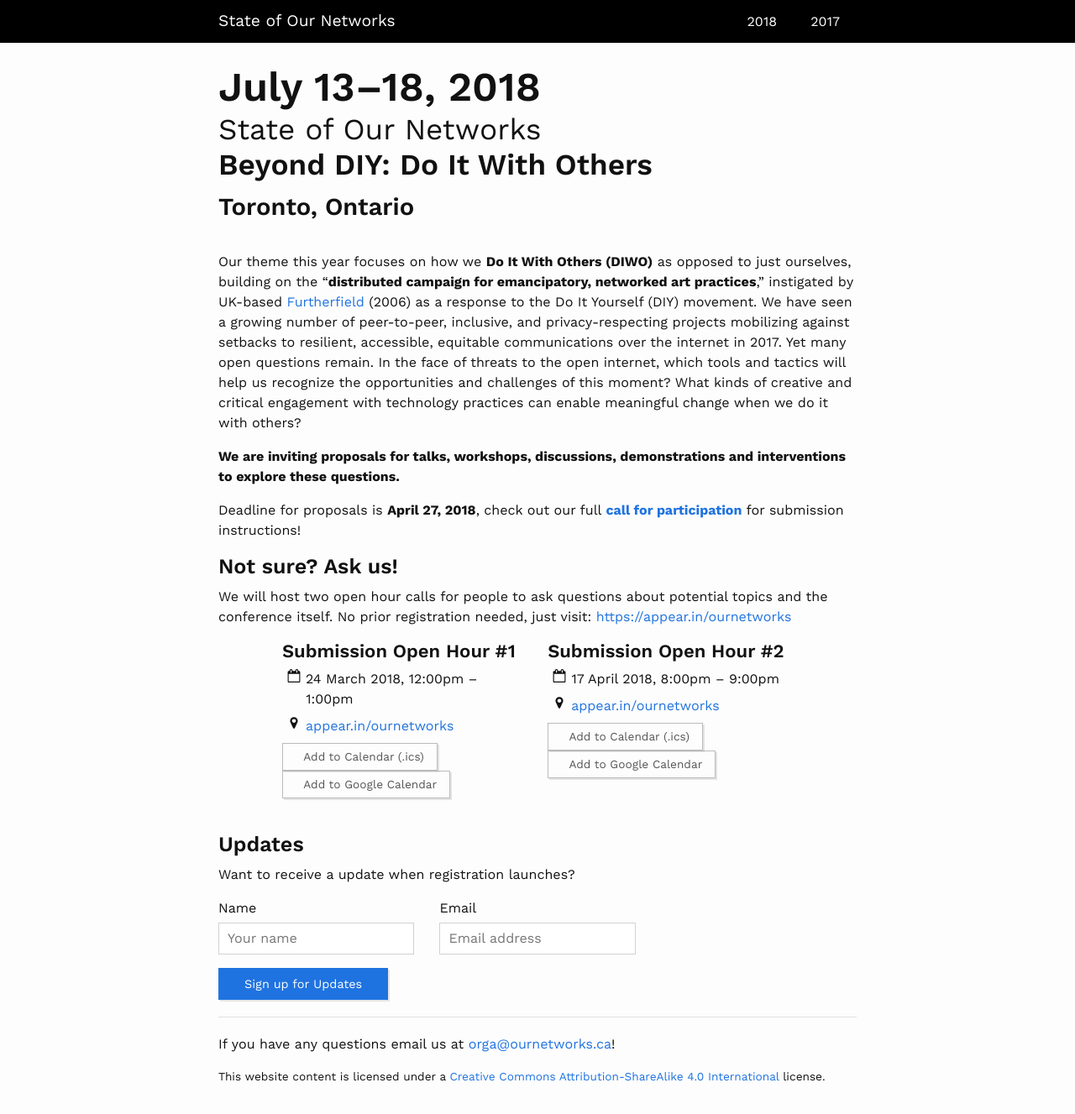
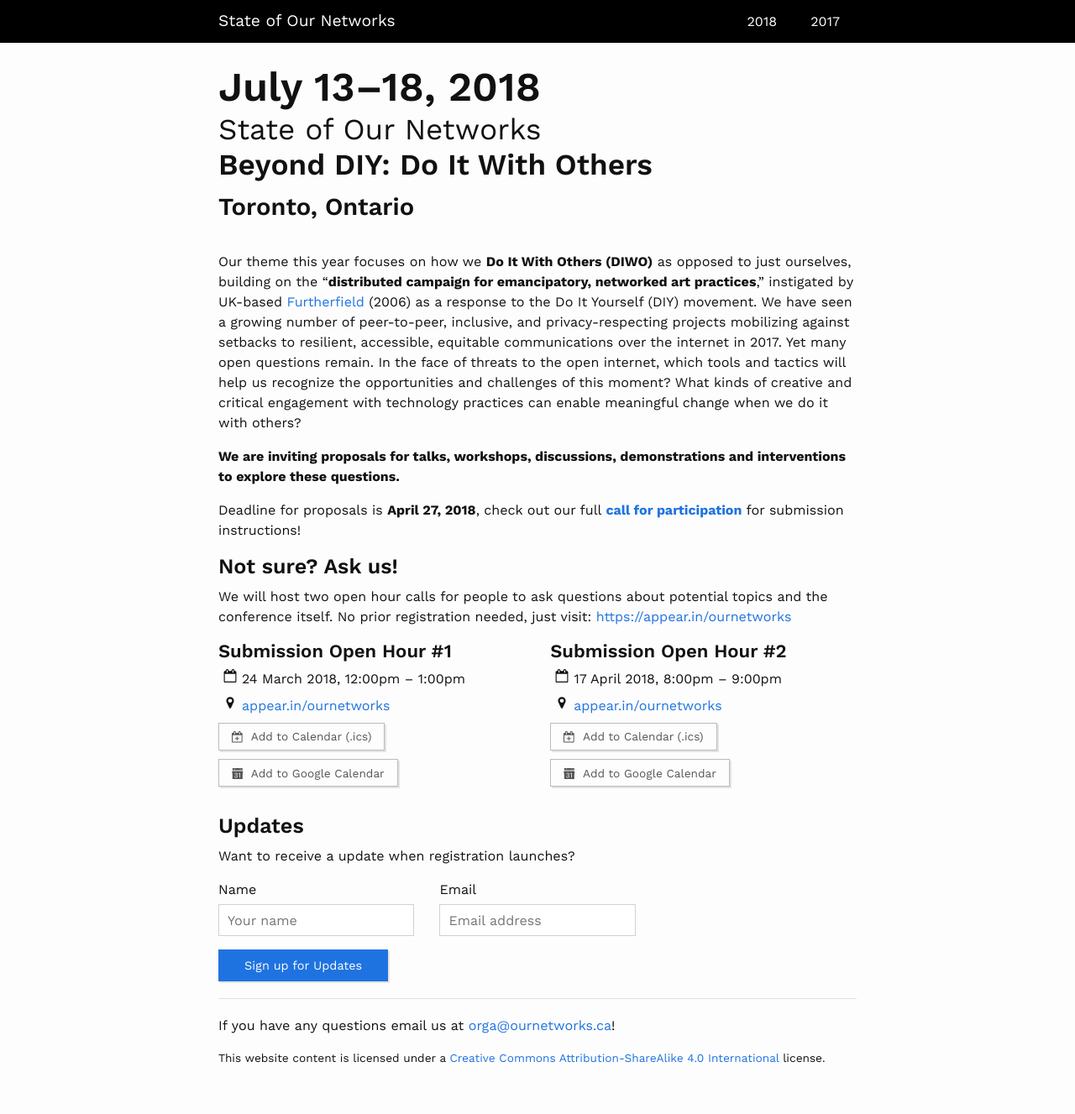
Before and after one commit to ournetworks/ournetworks.ca, a Jekyll site: the page built from index.md, in a window 1280 px wide and 1347 px high. Shown: the top 1327 px of the window at 84% size. Built offline with Jekyll 4.4.1, drawn with Linux system fonts in a browser that asks for light colours.

Commit message:
icon and layout fixes

```diff
--- a/_sass/_layout.scss
+++ b/_sass/_layout.scss
@@ -128,6 +128,14 @@
   }
 }
 
+.featurette-events-row {
+  margin-bottom: 2em;
+
+  .compact + .compact {
+    margin-top: 0.75em;
+  }
+}
+
 // Notices
 
 .notice {
--- a/index.md
+++ b/index.md
@@ -21,19 +21,13 @@ Deadline for proposals is **April 27, 2018**, check out our full [**call for par
 We will host two open hour calls for people to ask questions about potential topics and the conference itself. No prior registration needed, just visit: [https://appear.in/ournetworks](https://appear.in/ournetworks)
 
 <!-- Call section -->
-<section class="sections">
-  <div class="container">
-    <div class="row featurette-events-row">
-      {% for call in site.data.calls %}
-      <div class="six columns">
-        {% include event.html event=call %}
-      </div>
-      {% endfor %}
-    </div>
+<section class="sections row featurette-events-row">
+  {% for call in site.data.calls %}
+  <div class="six columns">
+    {% include event.html event=call %}
   </div>
+  {% endfor %}
 </section>
-
-<br />
 
 ### Updates
 
```
Also changed, not shown: 2018.md (+5 -9 lines), _includes/icons/calendar-plus-o.svg, _includes/icons/google_calendar.svg.
